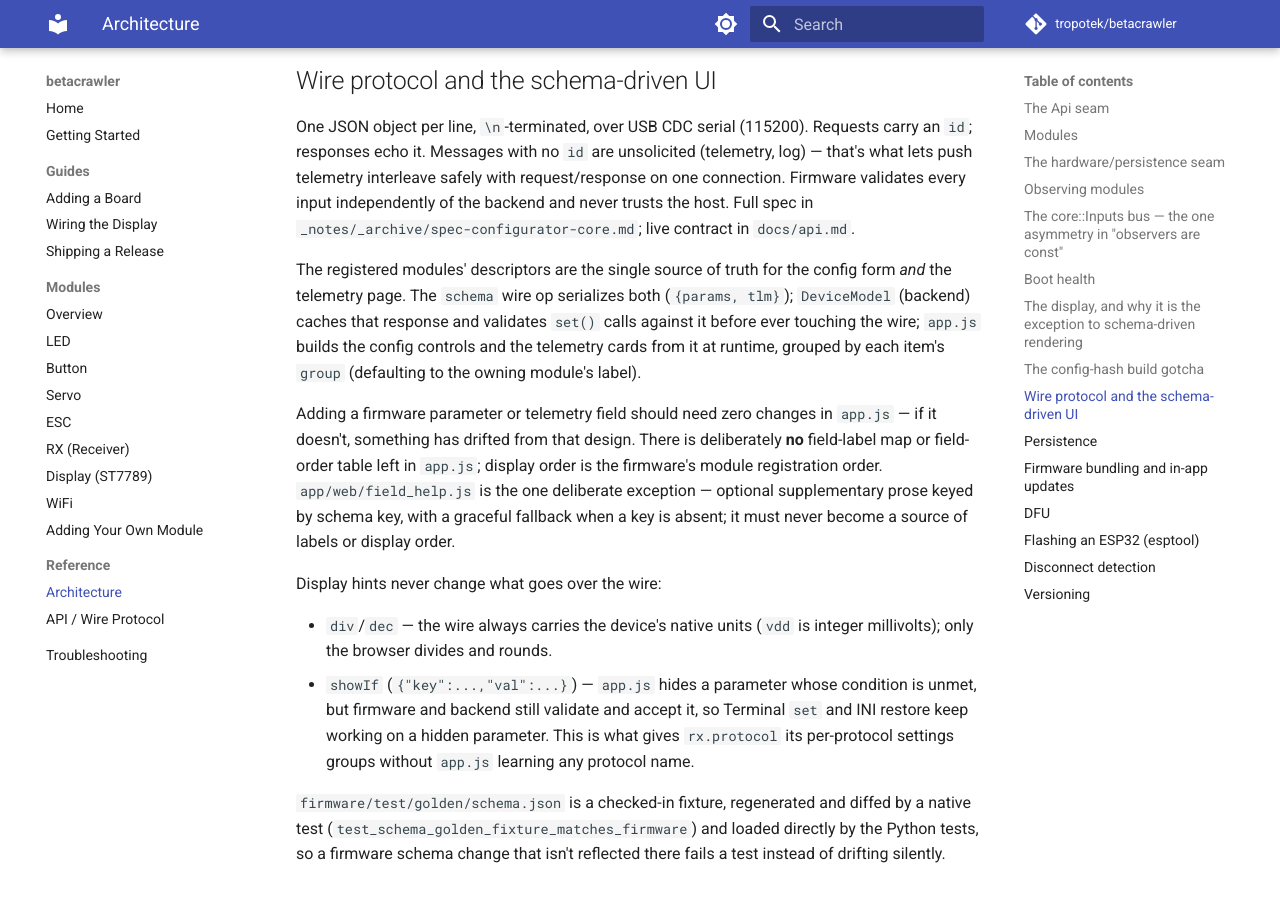
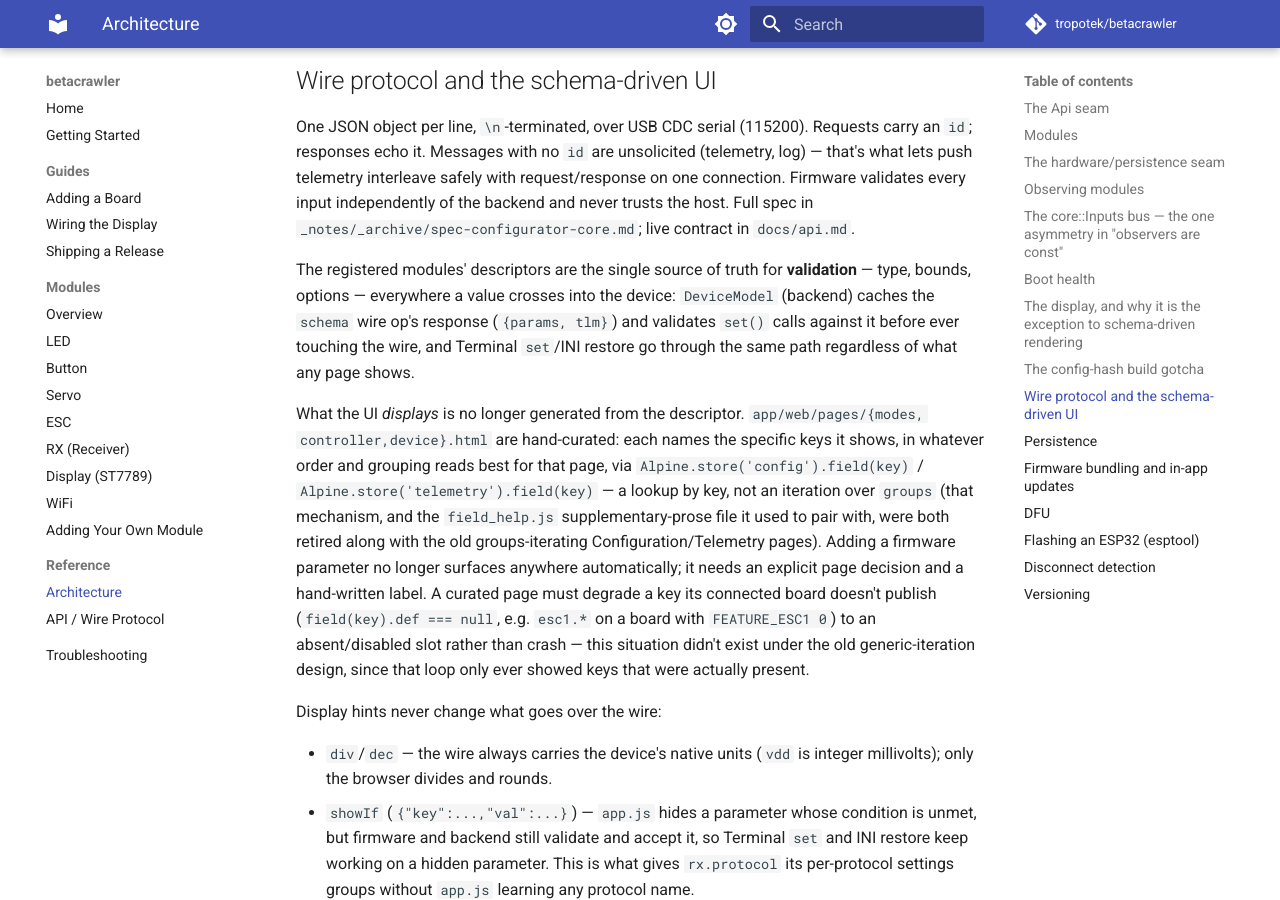
Before and after one commit to tropotek/betacrawler, an MkDocs documentation site: the page built from docs/architecture.md, in a window 1280 px wide and 900 px high, scrolled down 4084 px. Built offline with MkDocs 1.6.1 and Material for MkDocs 9.7.7, drawn with Linux system fonts in a browser that asks for light colours; comment, search, counter and statistics services are not loaded.

Commit message:
docs: describe the hand-curated pages, retire the schema-driven-UI-by-iteration description

```diff
--- a/docs/architecture.md
+++ b/docs/architecture.md
@@ -158,18 +158,23 @@ telemetry interleave safely with request/response on one connection. Firmware va
 input independently of the backend and never trusts the host. Full spec in
 `_notes/_archive/spec-configurator-core.md`; live contract in `docs/api.md`.
 
-The registered modules' descriptors are the single source of truth for the config form *and* the
-telemetry page. The `schema` wire op serializes both (`{params, tlm}`); `DeviceModel` (backend)
-caches that response and validates `set()` calls against it before ever touching the wire;
-`app.js` builds the config controls and the telemetry cards from it at runtime, grouped by each
-item's `group` (defaulting to the owning module's label).
+The registered modules' descriptors are the single source of truth for **validation** — type,
+bounds, options — everywhere a value crosses into the device: `DeviceModel` (backend) caches the
+`schema` wire op's response (`{params, tlm}`) and validates `set()` calls against it before ever
+touching the wire, and Terminal `set`/INI restore go through the same path regardless of what any
+page shows.
 
-Adding a firmware parameter or telemetry field should need zero changes in `app.js` — if it
-doesn't, something has drifted from that design. There is deliberately **no** field-label map or
-field-order table left in `app.js`; display order is the firmware's module registration order.
-`app/web/field_help.js` is the one deliberate exception — optional supplementary prose keyed by
-schema key, with a graceful fallback when a key is absent; it must never become a source of labels
-or display order.
+What the UI *displays* is no longer generated from the descriptor. `app/web/pages/{modes,
+controller,device}.html` are hand-curated: each names the specific keys it shows, in whatever order
+and grouping reads best for that page, via `Alpine.store('config').field(key)` /
+`Alpine.store('telemetry').field(key)` — a lookup by key, not an iteration over `groups` (that
+mechanism, and the `field_help.js` supplementary-prose file it used to pair with, were both retired
+along with the old groups-iterating Configuration/Telemetry pages). Adding a firmware parameter no
+longer surfaces anywhere automatically; it needs an explicit page decision and a hand-written label.
+A curated page must degrade a key its connected board doesn't publish (`field(key).def === null`,
+e.g. `esc1.*` on a board with `FEATURE_ESC1 0`) to an absent/disabled slot rather than crash — this
+situation didn't exist under the old generic-iteration design, since that loop only ever showed
+keys that were actually present.
 
 Display hints never change what goes over the wire:
 
```
Also changed, not shown: CLAUDE.md (+10 -7 lines).
